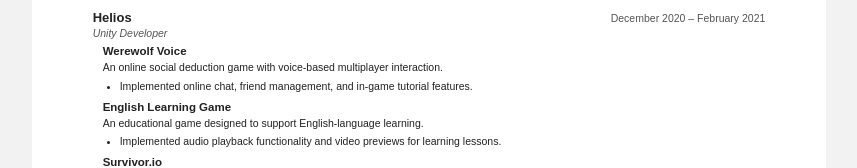
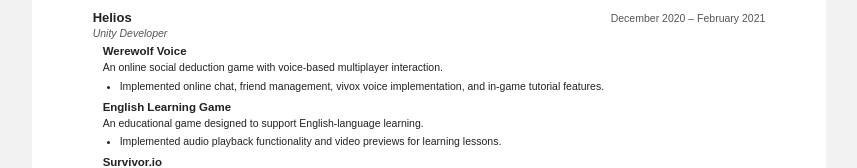
Before and after one commit to VuongThanhAn/vuong-thanh-an-cv, a website: page index.html in a window 1280 px wide. Shown: the part 1162-1330 px from the top of the page, without its empty margins (211-1068 px from the left). Drawn offline with Linux system fonts and the light colour scheme.

Commit message:
feat(dev): update

```diff
--- a/index.html
+++ b/index.html
@@ -95,7 +95,7 @@
         <div class="project compact">
           <h4>Werewolf Voice</h4>
           <p class="description">An online social deduction game with voice-based multiplayer interaction.</p>
-          <ul><li>Implemented online chat, friend management, and in-game tutorial features.</li></ul>
+          <ul><li>Implemented online chat, friend management, vivox voice implementation, and in-game tutorial features.</li></ul>
         </div>
         <div class="project compact">
           <h4>English Learning Game</h4>
```
